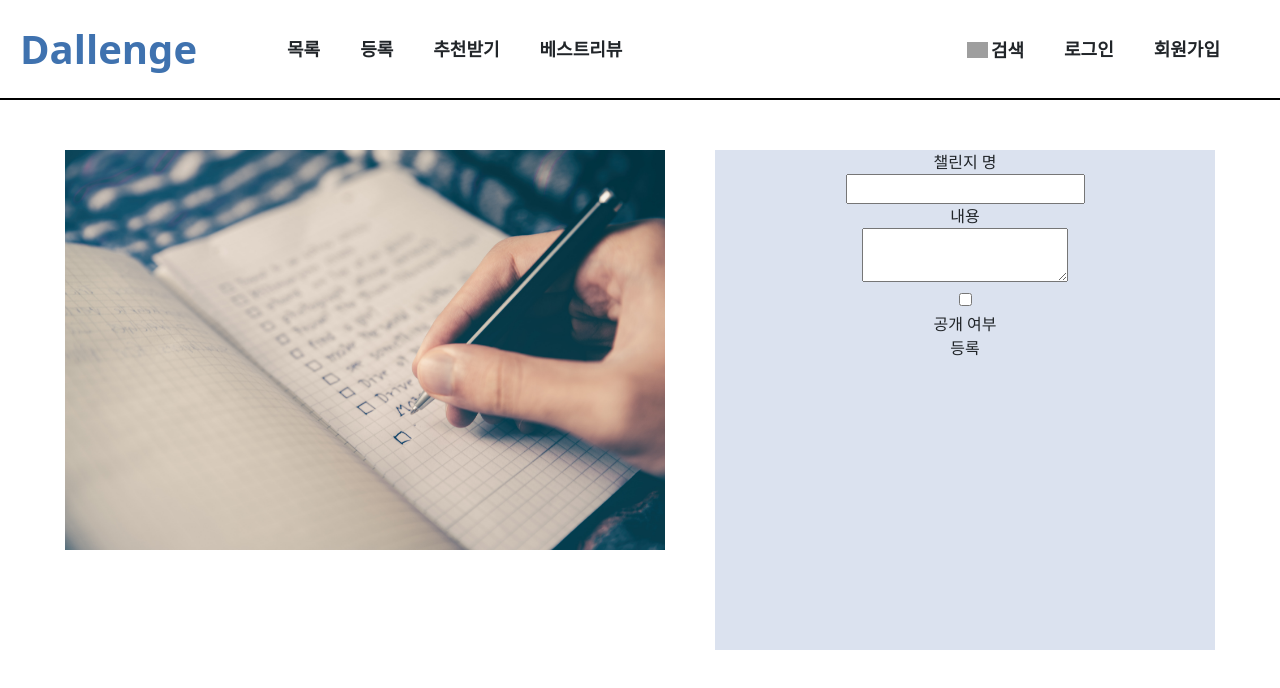
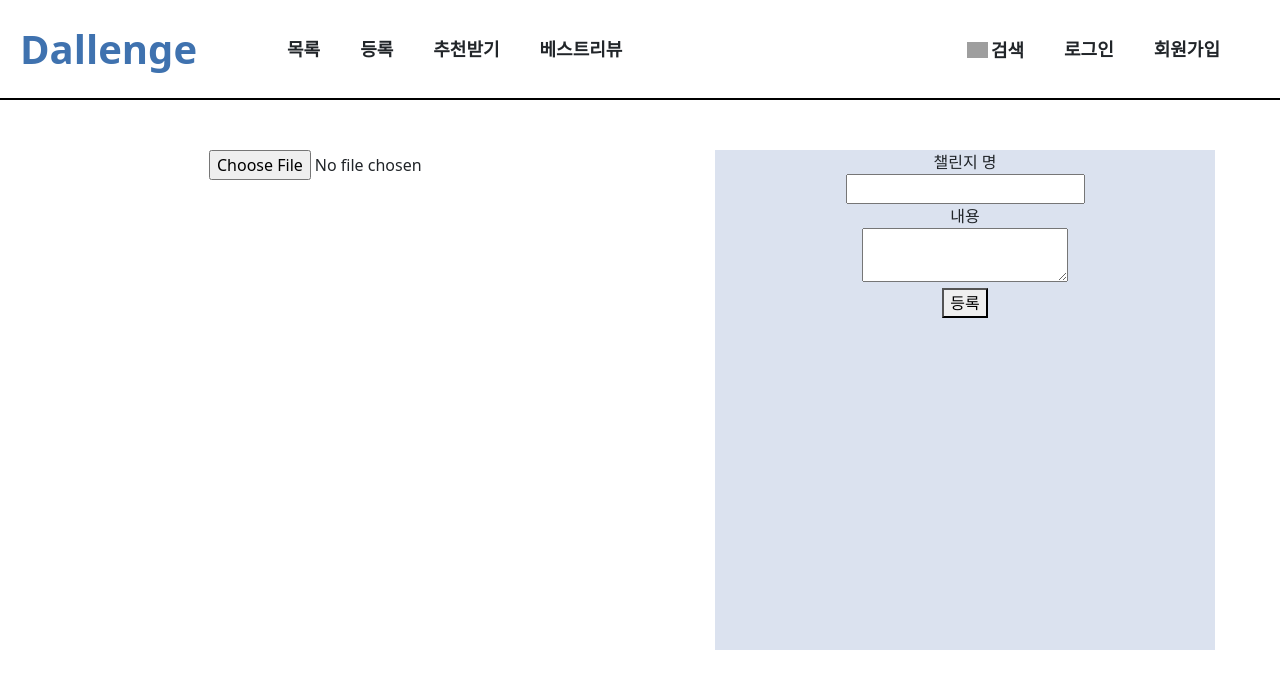
Before and after one commit to dallenge/Front, a React (Create React App) app: page /createchallenge in a window 1280 px wide. Shown: the top 688 px of the page. Built offline with nearby package versions, Linux system fonts and the light colour scheme; grey boxes are pictures that could not be loaded.

Commit message:
✨ Feat : 챌린지 등록 기능

```diff
--- a/src/Routes/CreateChallenge.tsx
+++ b/src/Routes/CreateChallenge.tsx
@@ -1,25 +1,84 @@
+import React, { HTMLInputTypeAttribute, useState } from 'react';
+import styled from 'styled-components';
+import URL from '../Url';
+import axios, { AxiosHeaders } from 'axios';
+
 export default function CreateChallenge() {
+  const [imgFile, setImgFile] = useState<File>();
+  const [title, setTitle] = useState<string>('');
+  const [content, setContent] = useState<string>('');
+
+  const uploadImgFile = (e: React.ChangeEvent<HTMLInputElement>) => {
+    const target = e.currentTarget;
+    const img = (target.files as FileList)[0];
+
+    if (!img) return;
+    else setImgFile(img);
+  };
+
+  const submitChallenge = async (e: React.SyntheticEvent) => {
+    e.preventDefault();
+
+    const FormData = require('form-data');
+    const data = new FormData();
+
+    const challenge = {
+      title: title,
+      content: content,
+      challengeCategory: '공부',
+      challengeLocation: '실내',
+      challengeDuration: '10분 이내',
+    };
+
+    data.append('requestCreateChallenge', new Blob([JSON.stringify(challenge)], { type: 'application/json' }));
+    data.append('challengeImgFile', imgFile);
+
+    const config = {
+      method: 'post',
+      url: `${URL}/challenge/new`,
+      headers: {
+        'Content-Type': 'multipart/form-data',
+        Authorization: 'Bearer ' + localStorage.getItem('token'),
+      },
+      data: data,
+    };
+    await axios(config)
+      .then((res) => {
+        alert('등록완료');
+        console.log(res);
+      })
+      .catch((err) => {
+        console.log(err);
+      });
+  };
   return (
     <div style={{ display: 'flex', justifyContent: 'center', padding: '50px' }}>
       <div style={{ width: '600px', height: '600px', marginRight: '50px' }}>
-        <img src="/main.jpg" alt="challenge" style={{ width: '600px', height: '400px', objectFit: 'cover' }}></img>
+        <div style={{ background: `${imgFile}` }}></div>
+        <input type="file" accept="image/jpg, image/jpeg, image/png" onChange={uploadImgFile} />
       </div>
       <div style={{ width: '500px', height: '500px', background: 'var(--color-sky)' }}>
+        <form id="createForm" onSubmit={submitChallenge}>
           <div>
             <div>챌린지 명</div>
-          <input></input>
+            <input
+              onChange={(e) => {
+                setTitle(e.target.value);
+              }}
+            ></input>
           </div>
           <div>
             <div>내용</div>
-          <textarea></textarea>
+            <textarea
+              onChange={(e) => {
+                setContent(e.target.value);
+              }}
+            ></textarea>
           </div>
           <div>
-          <div>
-            <input type="checkbox"></input>
-            <div>공개 여부</div>
+            <button>등록</button>
           </div>
-          <div>등록</div>
-        </div>
+        </form>
       </div>
     </div>
   );
```
Lines whose indentation alone changed are shown as unchanged.
